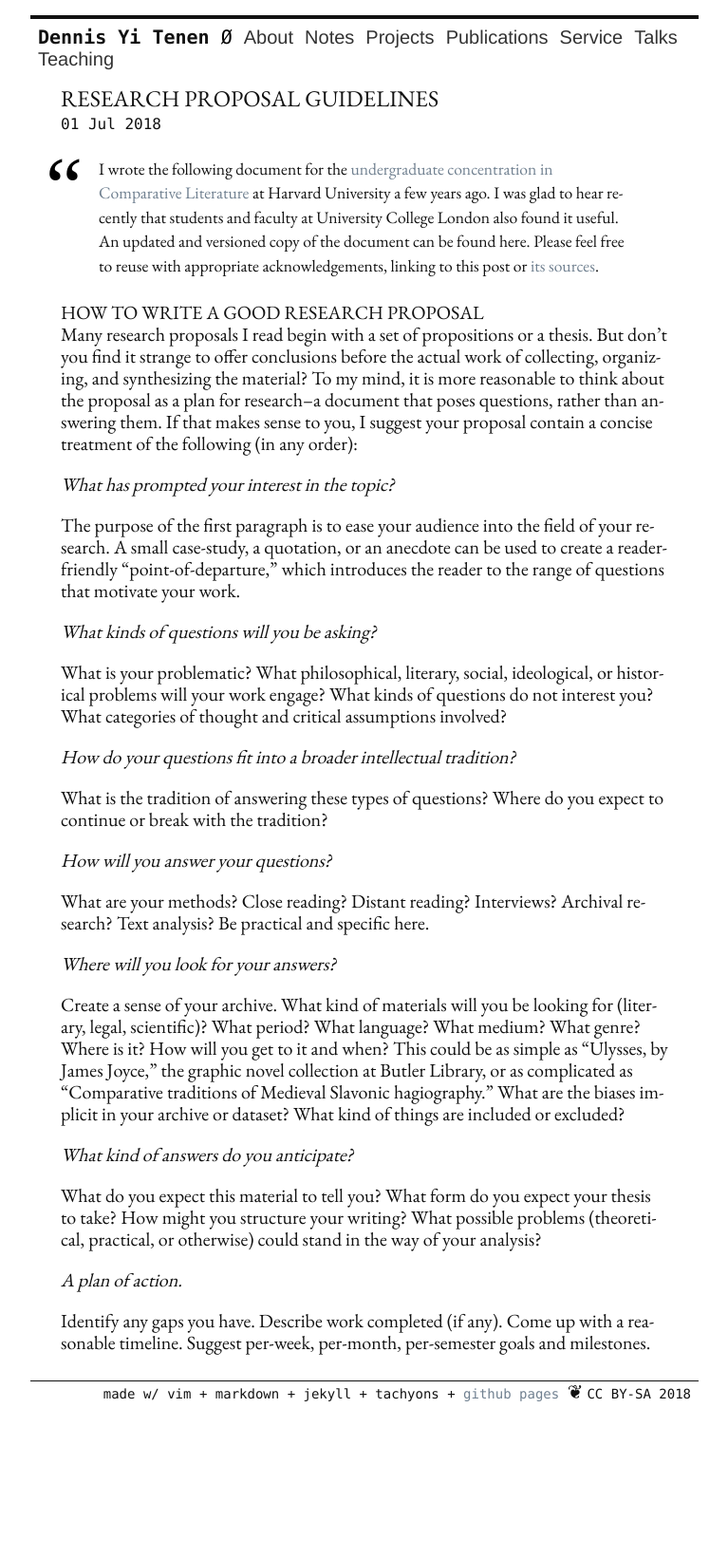
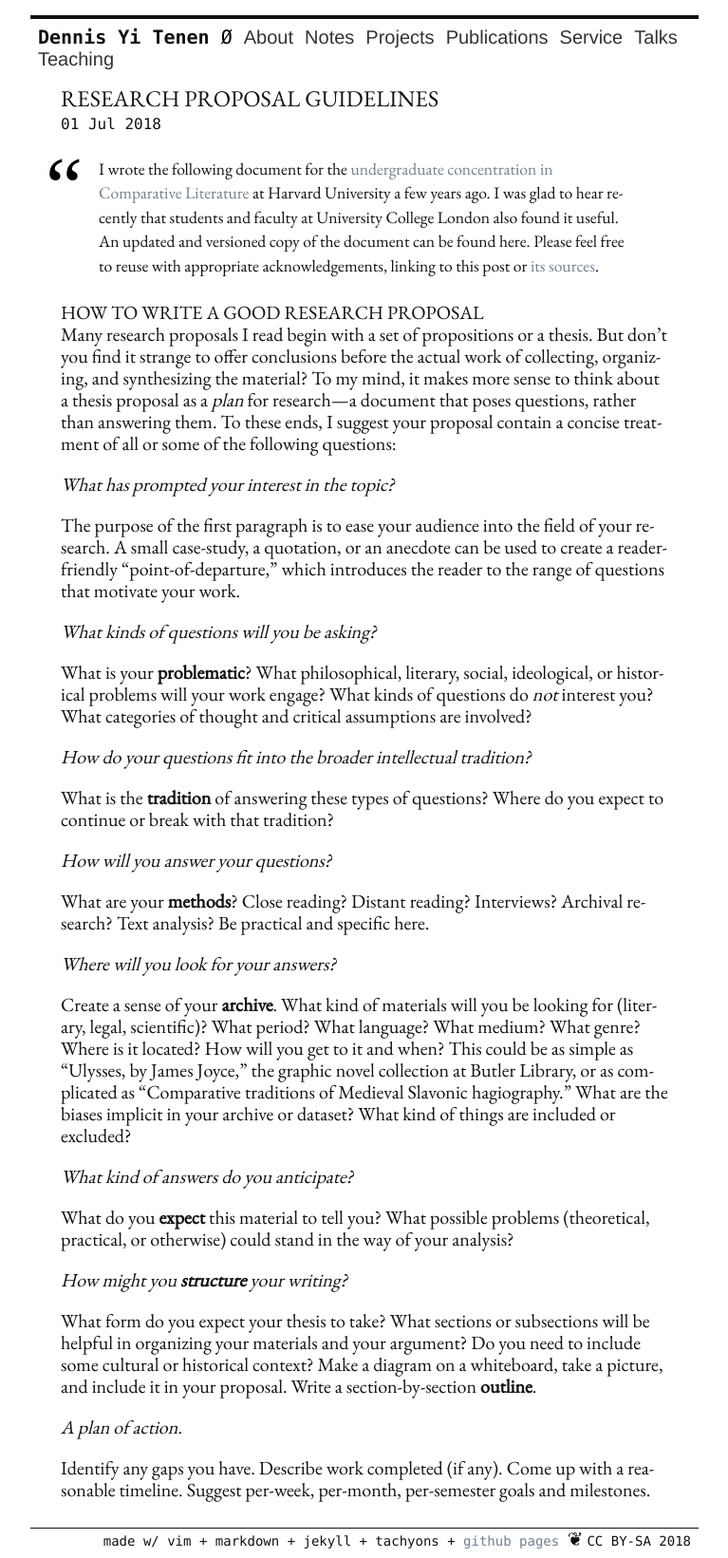
Before and after one commit to denten/denten.github.io, a Jekyll site: the page built from _posts/2018-07-01-research-proposal-guide.md, in a window 1280 px wide. Shown: the whole page at 95% size, without its empty margins (256-1023 px from the left). Built offline with Jekyll 4.4.1, drawn with Linux system fonts in a browser that asks for light colours; before the commit the page ends 1486 px from its top, so only the background shows below that.

Commit message:
add the research proposal guidelines to blog

```diff
--- a/_posts/2018-07-01-research-proposal-guide.md
+++ b/_posts/2018-07-01-research-proposal-guide.md
@@ -18,54 +18,62 @@ sources](https://github.com/denten/denten.github.io/blob/master/_posts/2018-07-0
 
 Many research proposals I read begin with a set of propositions or a thesis.
 But don’t you find it strange to offer conclusions before the actual work of
-collecting, organizing, and synthesizing the material? To my mind, it is more
-reasonable to think about the proposal as a plan for research--a document that
-poses questions, rather than answering them.  If that makes sense to you, I
-suggest your proposal contain a concise treatment of the following (in any
-order):
+collecting, organizing, and synthesizing the material? To my mind, it makes
+more sense to think about a thesis proposal as a *plan* for research---a
+document that poses questions, rather than answering them. To these ends, I
+suggest your proposal contain a concise treatment of all or some of the
+following questions:
 
 *What has prompted your interest in the topic?*
 
 The purpose of the first paragraph is to ease your audience into the field of
-your research.  A small case-study, a quotation, or an anecdote can be used to
+your research. A small case-study, a quotation, or an anecdote can be used to
 create a reader-friendly "point-of-departure," which introduces the reader to
 the range of questions that motivate your work.
 
 *What kinds of questions will you be asking?*
 
-What is your problematic?  What philosophical, literary, social, ideological,
-or historical problems will your work engage? What kinds of questions do not
-interest you?  What categories of thought and critical assumptions involved?
+What is your **problematic**?  What philosophical, literary, social,
+ideological, or historical problems will your work engage? What kinds of
+questions do *not* interest you? What categories of thought and critical
+assumptions are involved?
 
-*How do your questions fit into a broader intellectual tradition?*
+*How do your questions fit into the broader intellectual tradition?*
 
-What is the tradition of answering these types of questions?  Where do you
-expect to continue or break with the tradition?
+What is the **tradition** of answering these types of questions?  Where do you
+expect to continue or break with that tradition?
 
 *How will you answer your questions?*
 
-What are your methods? Close reading?  Distant reading? Interviews?  Archival
-research?  Text analysis?  Be practical and specific here.
+What are your **methods**? Close reading?  Distant reading? Interviews?
+Archival research?  Text analysis?  Be practical and specific here.
 
 *Where will you look for your answers?*
 
-Create a sense of your archive.  What kind of materials will you be looking
-for (literary, legal, scientific)?  What period?  What language?  What medium?
-What genre?  Where is it? How will you get to it and when? This could be as
-simple as "Ulysses, by James Joyce,” the graphic novel collection at Butler
-Library, or as complicated as "Comparative traditions of Medieval Slavonic
-hagiography." What are the biases implicit in your archive or dataset? What
-kind of things are included or excluded?
+Create a sense of your **archive**.  What kind of materials will you be
+looking for (literary, legal, scientific)?  What period?  What language?  What
+medium?  What genre?  Where is it located? How will you get to it and when?
+This could be as simple as "Ulysses, by James Joyce,” the graphic novel
+collection at Butler Library, or as complicated as "Comparative traditions of
+Medieval Slavonic hagiography." What are the biases implicit in your archive
+or dataset? What kind of things are included or excluded?
 
 *What kind of answers do you anticipate?*
 
-What do you expect this material to tell you?  What form do you expect your
-thesis to take?  How might you structure your writing?  What possible problems
+What do you **expect** this material to tell you?  What possible problems
 (theoretical, practical, or otherwise) could stand in the way of your
 analysis?
 
+*How might you **structure** your writing?*
+
+What form do you expect your thesis to take? What sections or subsections will
+be helpful in organizing your materials and your argument? Do you need to
+include some cultural or historical context? Make a diagram on a whiteboard,
+take a picture, and include it in your proposal. Write a section-by-section
+**outline**.
+
 *A plan of action.*
 
-Identify any gaps you have.  Describe work completed (if any).  Come up with a
-reasonable timeline.  Suggest per-week, per-month, per-semester goals and
+Identify any gaps you have. Describe work completed (if any).  Come up with a
+reasonable timeline. Suggest per-week, per-month, per-semester goals and
 milestones.
```
